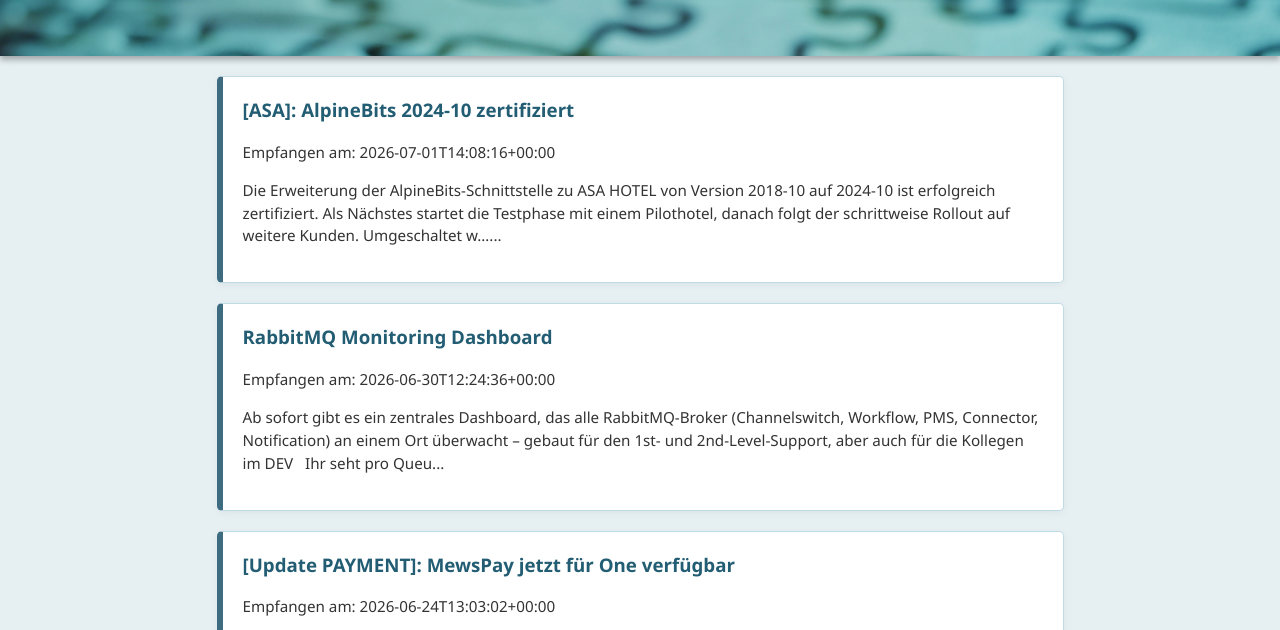
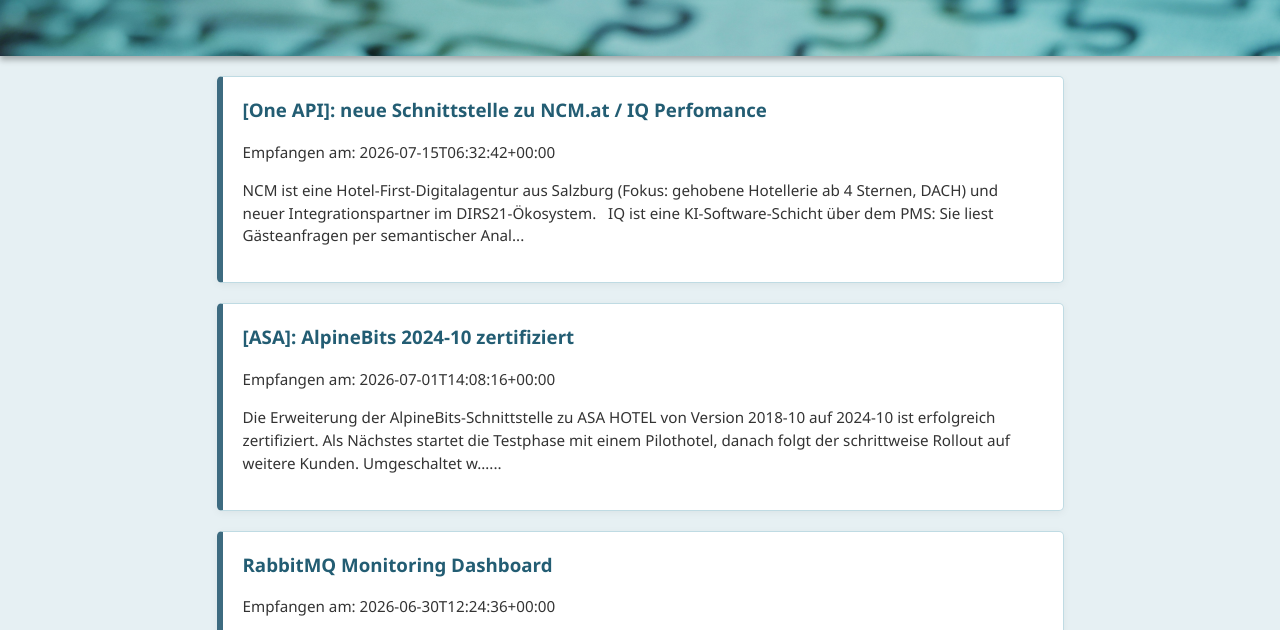
Before and after one commit to DHaukeDIRS21/dhaukedirs21.github.io, a plain HTML site: page index.html in a window 1280 px wide. Shown: the part 144-774 px from the top of the page. Drawn offline with Linux system fonts and the light colour scheme.

Commit message:
Update by Power Automate

```diff
--- a/index.html
+++ b/index.html
@@ -124,6 +124,10 @@
   <h3>[ASA]: AlpineBits 2024-10 zertifiziert</h3>
   <p>Empfangen am: 2026-07-01T14:08:16+00:00</p>
 <p> Die Erweiterung der AlpineBits-Schnittstelle zu ASA HOTEL von Version 2018-10 auf 2024-10 ist erfolgreich zertifiziert. Als Nächstes startet die Testphase mit einem Pilothotel, danach folgt der schrittweise Rollout auf weitere Kunden. Umgeschaltet w…... </p>
+</div><div class="email-entry" data-date="2026-07-15T06:32:42+00:00">
+  <h3>[One API]: neue Schnittstelle zu NCM.at / IQ Perfomance</h3>
+  <p>Empfangen am: 2026-07-15T06:32:42+00:00</p>
+<p> NCM ist eine Hotel-First-Digitalagentur aus Salzburg (Fokus: gehobene Hotellerie ab 4 Sternen, DACH) und neuer Integrationspartner im DIRS21-Ökosystem. &nbsp; IQ ist eine KI-Software-Schicht über dem PMS: Sie liest Gästeanfragen per semantischer Anal... </p>
 </div><!-- INSERT HERE -->
   </div>
 
```
